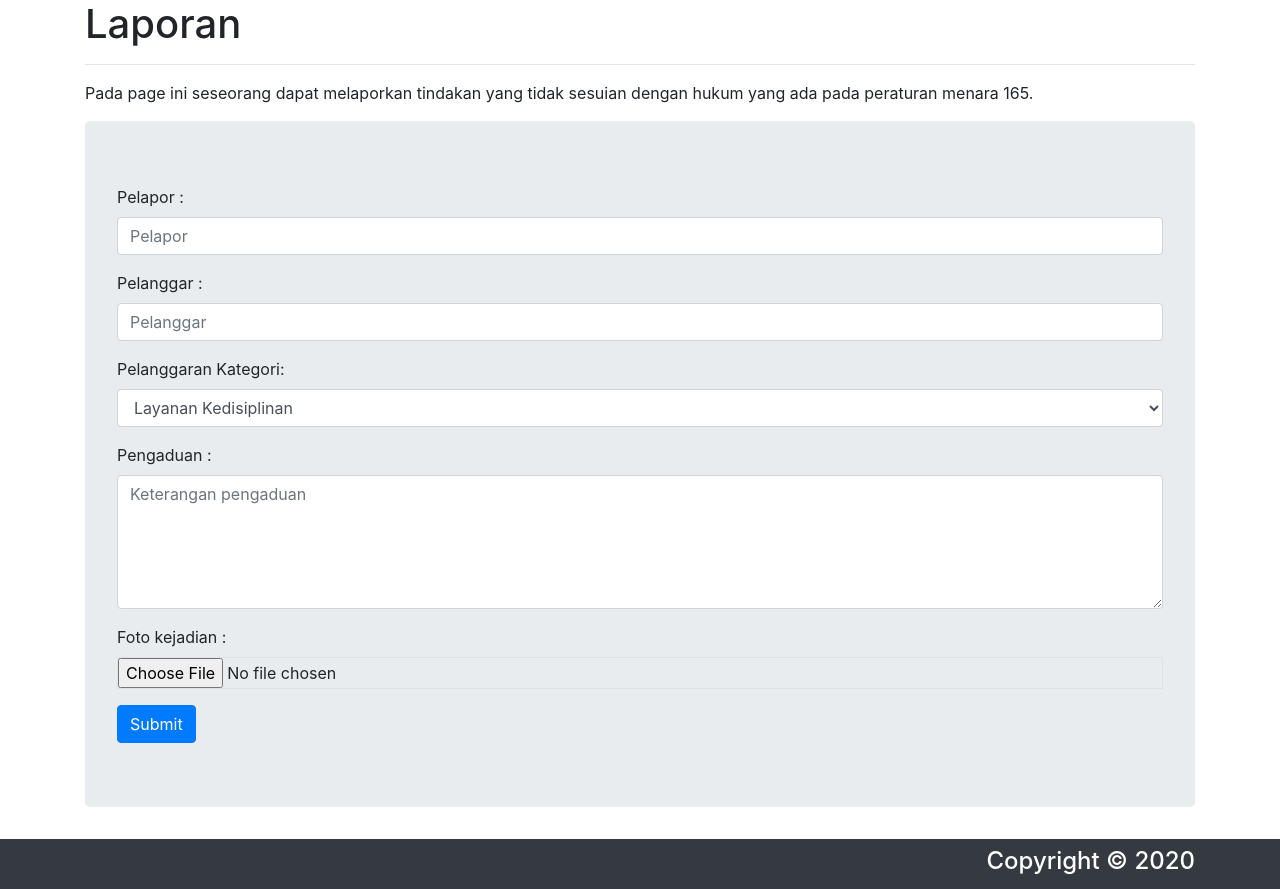
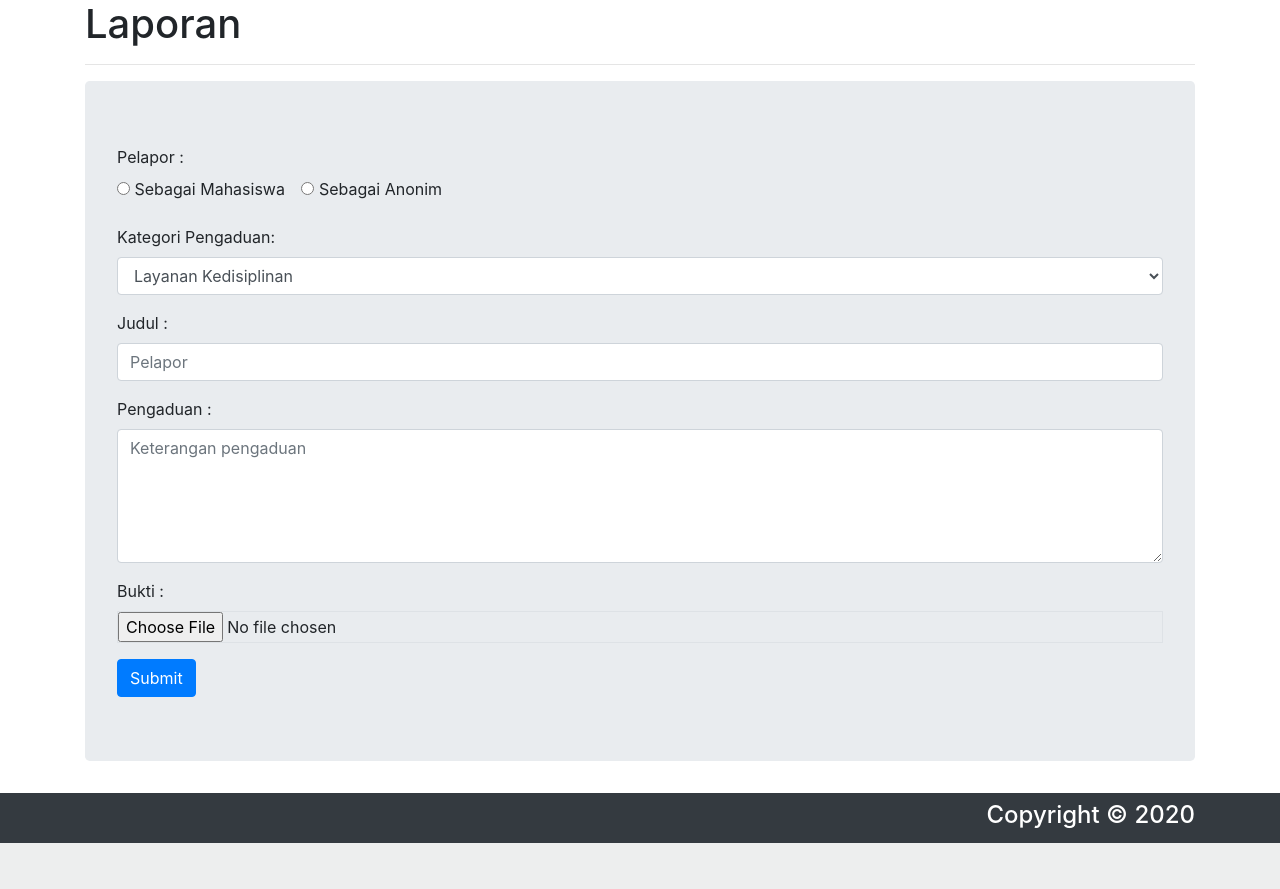
Before and after one commit to Hzalkarim/whistleblowing-system-cs4, a PHP site: page /index.php?view=pelapor in a window 1280 px wide. Shown: the part 56-945 px from the top of the page. After the commit the page ends 899 px from the top, so only its background shows below. Run offline with PHP 8.4, Linux system fonts and the light colour scheme.

Commit message:
Updated according to RDM database

```diff
--- a/page/pelapor.php
+++ b/page/pelapor.php
@@ -2,22 +2,29 @@
     <div class="col-12">
         <h1>Laporan</h1>
         <hr />
-        <p>
-            Pada page ini seseorang dapat melaporkan tindakan yang tidak sesuian dengan hukum yang ada pada peraturan menara 165.
-        </p>
 
         <div class="jumbotron">
             <form method="post" action="index.php?view=hasilPelapor">
                 <div class="form-group">
-                    <label for="pelapor">Pelapor :</label>
-                    <input type="text" class="form-control" placeholder="Pelapor" id="pelapor" name="pelapor">
+                    <label for="pelapor">Pelapor :</label><br>
+                    <!-- <input type="text" class="form-control" placeholder="Pelapor" id="pelapor" name="pelapor"> -->
+                    <div class="form-check-inline">
+                        <label for="user">
+                            <input type="radio" name="pelapor" value="user"> Sebagai Mahasiswa
+                        </label>
+                    </div>
+                    <div class="form-check-inline">
+                        <label for="anon">
+                            <input type="radio" name="pelapor" value="anon"> Sebagai Anonim
+                        </label>
+                    </div>
                 </div>
+                <!-- <div class="form-group">
+                    <label for="pelanggar">Pihak Terkait :</label>
+                    <input type="text" class="form-control" placeholder="Pelanggar" id="pelanggar" name="pihak-terkait">
+                </div> -->
                 <div class="form-group">
-                    <label for="pelanggar">Pelanggar :</label>
-                    <input type="text" class="form-control" placeholder="Pelanggar" id="pelanggar" name="pelanggar">
-                </div>
-                <div class="form-group">
-                    <label for="sel1">Pelanggaran Kategori:</label>
+                    <label for="sel1">Kategori Pengaduan:</label>
                     <select class="form-control" id="sel1">
                         <option>Layanan Kedisiplinan</option>
                         <option>Layanan Akedemik</option>
@@ -27,12 +34,16 @@
                     </select>
                 </div>
                 <div class="form-group">
+                    <label for="pelapor">Judul :</label>
+                    <input type="text" class="form-control" placeholder="Pelapor" id="pelapor" name="judul">
+                </div>
+                <div class="form-group">
                     <label for="pengaduan">Pengaduan :</label>
                     <textarea class="form-control" rows="5" placeholder="Keterangan pengaduan" id="Pengaduan" name="pengaduan"></textarea>
                 </div>
                 <div class="form-group">
-                    <label for="bukti">Foto kejadian :</label>
-                    <input type="file" class="form-control-file border" name="penjelasan">
+                    <label for="bukti">Bukti :</label>
+                    <input type="file" class="form-control-file border" name="bukti">
                 </div>
                 <button type="submit" class="btn btn-primary">Submit</button>
             </form>
```
